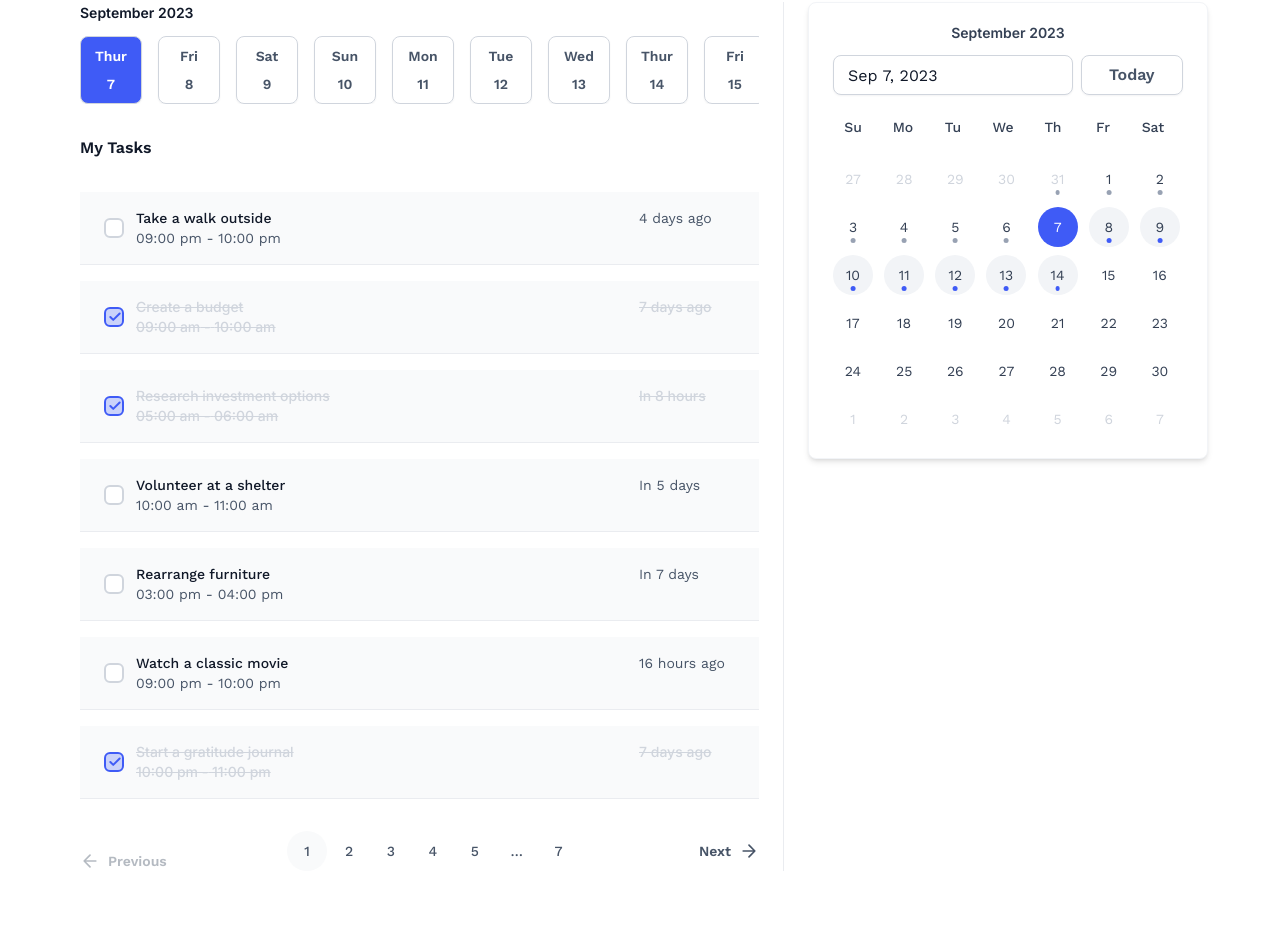
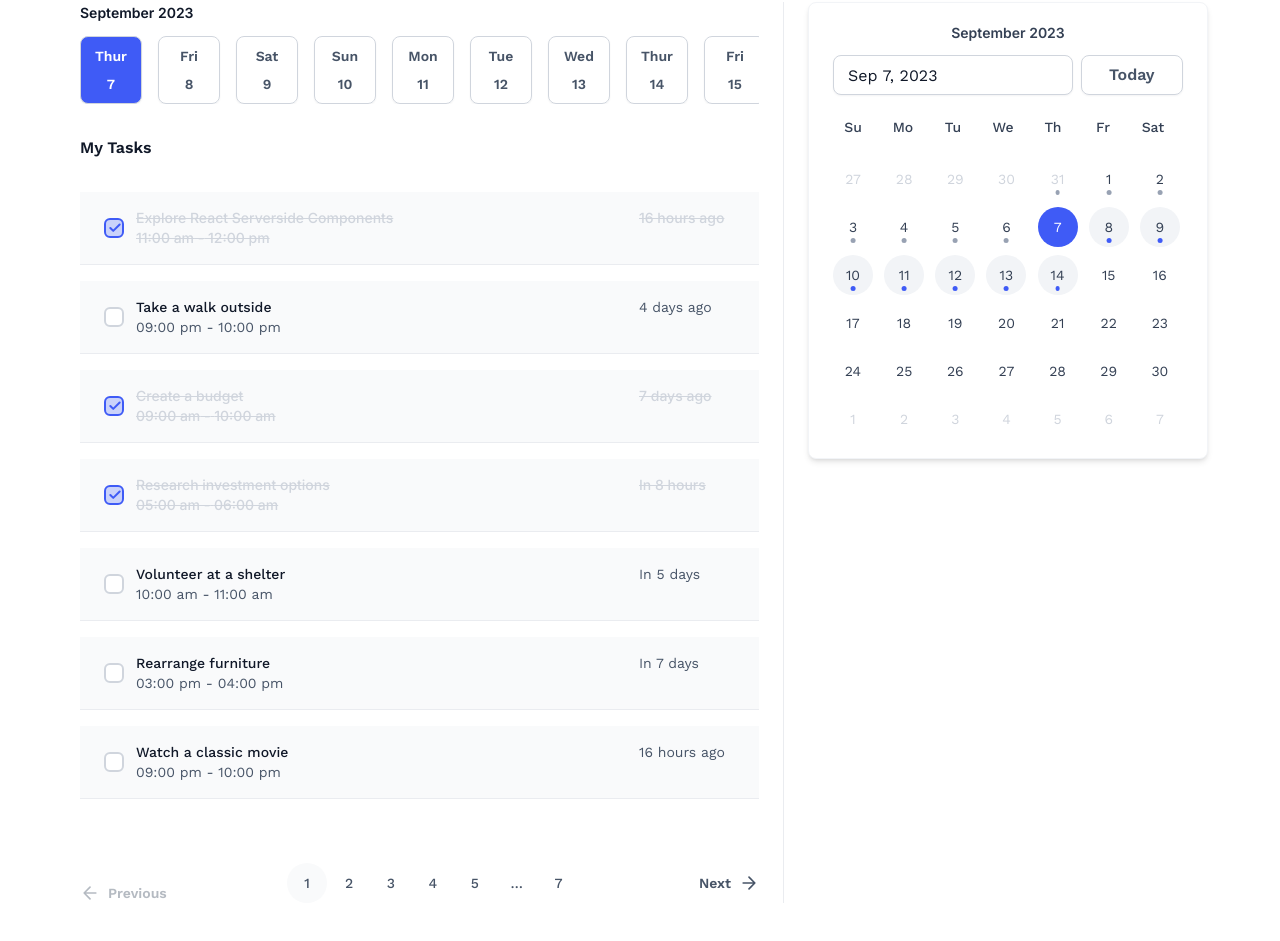
Before and after one commit to umeh-promise/promise-schoolinka-todo-list, a React (Vite) app: page / in a window 1280 px wide. Shown: the part 231-1172 px from the top of the page. Before the commit the page ends 1146 px from the top, so only its background shows below. Built offline with nearby package versions, Linux system fonts and the light colour scheme; some icons are missing.

Commit message:
Update Mobile Todo Add Input

```diff
--- a/src/App.tsx
+++ b/src/App.tsx
@@ -100,8 +100,9 @@ const App = () => {
             </ul>
 
             {/* Mobile Microphone Input */}
+            <div className='flex bg-secondary w-full '>
               <hgroup
-              className='w-full px-[0.75rem] py-[0.5rem] flex items-center rounded-[0.5rem] border-[1.5px] border-solid gap-[0.5rem] h-[3rem] border-gray-300 bg-gray-50 box-shadow md:hidden'
+                className='w-[90vw] px-[0.75rem] py-[0.5rem] flex items-center rounded-[0.5rem] border-[1.5px] border-solid gap-[0.5rem] h-[3rem] border-gray-300 bg-gray-50 box-shadow md:hidden fixed bottom-[1rem]'
                 onClick={() => setCurrentView('addTodo')}
               >
                 <input
@@ -111,6 +112,7 @@ const App = () => {
                 />
                 <MicrophoneIcon />
               </hgroup>
+            </div>
           </Todos>
           <Wrapper
             fluid
--- a/src/components/Todos.tsx
+++ b/src/components/Todos.tsx
@@ -29,7 +29,7 @@ const Todos = ({
   return (
     <Wrapper
       fluid
-      className={`flex flex-col gap-[2rem] md:flex-[65%] pr-0 md:pr-[1.5rem]  overflow-hidden lg:border-r-[1px] border-solid border-gray-200 ${
+      className={`flex relative flex-col gap-[2rem] md:flex-[65%] pr-0 md:pr-[1.5rem]  overflow-hidden lg:border-r-[1px] border-solid border-gray-200 ${
         (currentView === 'addTodo' || currentView === 'editTodo') &&
         'disabled:pointer-events-none opacity-[0.6] pointer-events-none'
       }`}
--- a/src/data/todos.json
+++ b/src/data/todos.json
@@ -1,4 +1,17 @@
 [
+  {
+    "userId": 15,
+    "id": 76,
+    "title": "Explore React Serverside Components ",
+    "completed": true,
+    "todoDate": "2023-09-06T16:33:06.454Z",
+    "createdAt": "2023-09-67T16:33:06.454Z",
+    "updatedAt": "2023-09-06T16:33:06.454Z",
+    "time": {
+      "startTime": "11:00",
+      "endTime": "12:00"
+    }
+  },
   {
     "userId": 20,
     "id": 24,
@@ -299,21 +312,8 @@
     }
   },
   {
-    "userId": 20,
-    "id": 24,
-    "title": "Take a walk outside",
-    "completed": false,
-    "todoDate": "2023-09-03T16:33:06.454Z",
-    "createdAt": "2023-09-03T16:33:06.454Z",
-    "updatedAt": "2023-09-03T16:33:06.454Z",
-    "time": {
-      "startTime": "21:00",
-      "endTime": "22:00"
-    }
-  },
-  {
     "userId": 15,
-    "id": 25,
+    "id": 1,
     "title": "Create a budget",
     "completed": true,
     "todoDate": "2023-08-31T16:33:06.454Z",
@@ -521,7 +521,7 @@
   },
   {
     "userId": 14,
-    "id": 58,
+    "id": 2,
     "title": "Volunteer at a shelter",
     "completed": false,
     "todoDate": "2023-09-12T16:33:06.454Z",
@@ -534,7 +534,7 @@
   },
   {
     "userId": 3,
-    "id": 61,
+    "id": 3,
     "title": "Start a gratitude journal",
     "completed": true,
     "todoDate": "2023-08-31T16:33:06.454Z",
```
Lines whose indentation alone changed are shown as unchanged.
